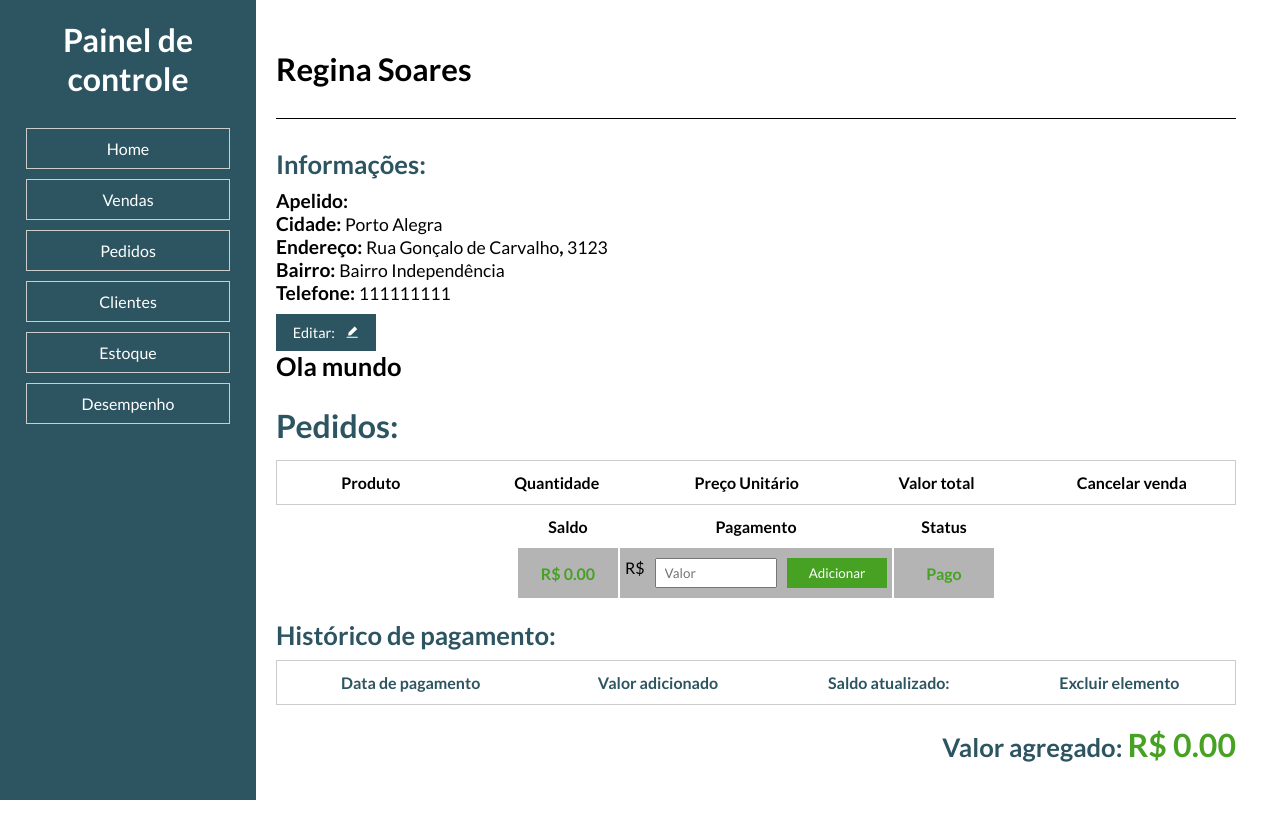
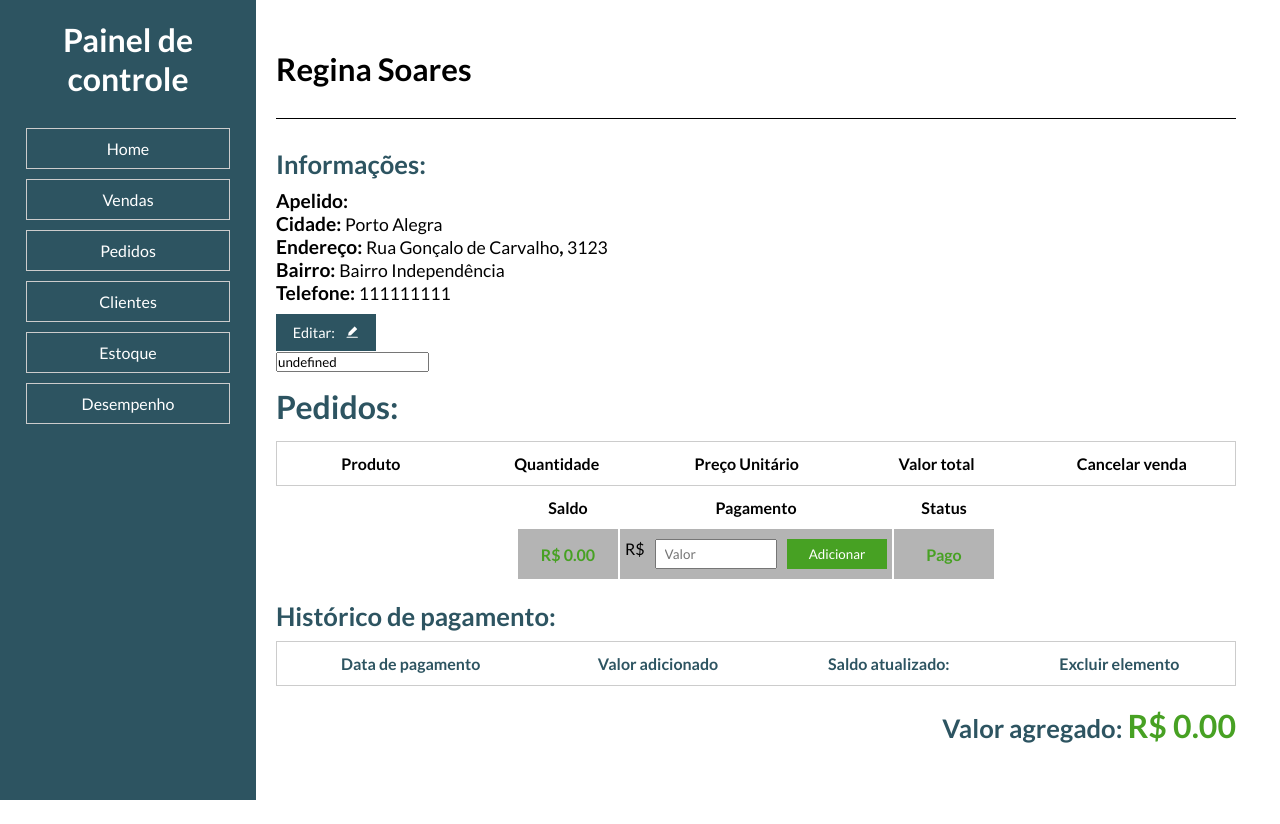
Before and after one commit to heitor2002/gerenciador-de-vendas, a React (Vite) app: page /clientes/1 in a window 1280 px wide. Built offline with nearby package versions, Linux system fonts and the light colour scheme; data requests are answered from the project's data file.

Commit message:
feat: formulário de edição.

```diff
--- a/src/components/clientsPage/InformationClient.jsx
+++ b/src/components/clientsPage/InformationClient.jsx
@@ -1,6 +1,18 @@
+import { useState } from "react";
 import { AiFillEdit } from "react-icons/ai";
 
 const InformationClient = (props) => {
+  const handleEditProfile = (e) => {
+    e.preventDefault()
+  }
+
+  const [clientName, setClientName] = useState(`${props.name}`);
+  const [clientNickname, setClientNickname] = useState(`${props.nickname}`);
+  const [clientCity, setClientCity] = useState(`${props.city}`);
+  const [clientAddress, setClientAddress] = useState(`${props.address}`);
+  const [clientDistrict, setClientDistrict] = useState(`${props.district}`);
+  const [clientNumberAddress, setClientNumberAddress] = useState(`${props.addressNumber}`);
+  const [clientTellNumber, setClientTellNumber] = useState(`${props.phone}`);
   return (
     <>
       <h2>Informações:</h2>
@@ -20,7 +32,9 @@ const InformationClient = (props) => {
       </h3>
       <button>Editar:<AiFillEdit /></button>
       <div className="edit-profile">
-        <h2>Ola mundo</h2>
+        <form onSubmit={handleEditProfile}>
+          <input type="text" value={clientName}/>
+        </form>
       </div>
     </>
   );
--- a/src/components/clientsPage/PageClient.jsx
+++ b/src/components/clientsPage/PageClient.jsx
@@ -111,6 +111,7 @@ const PageClient = () => {
             </div>
             <div className="single-client">
               <InformationClient
+                name={clientsInformation.clientName}
                 nickname={clientsInformation.clientNickname}
                 city={clientsInformation.clientCity}
                 address={clientsInformation.clientAddress}
```
